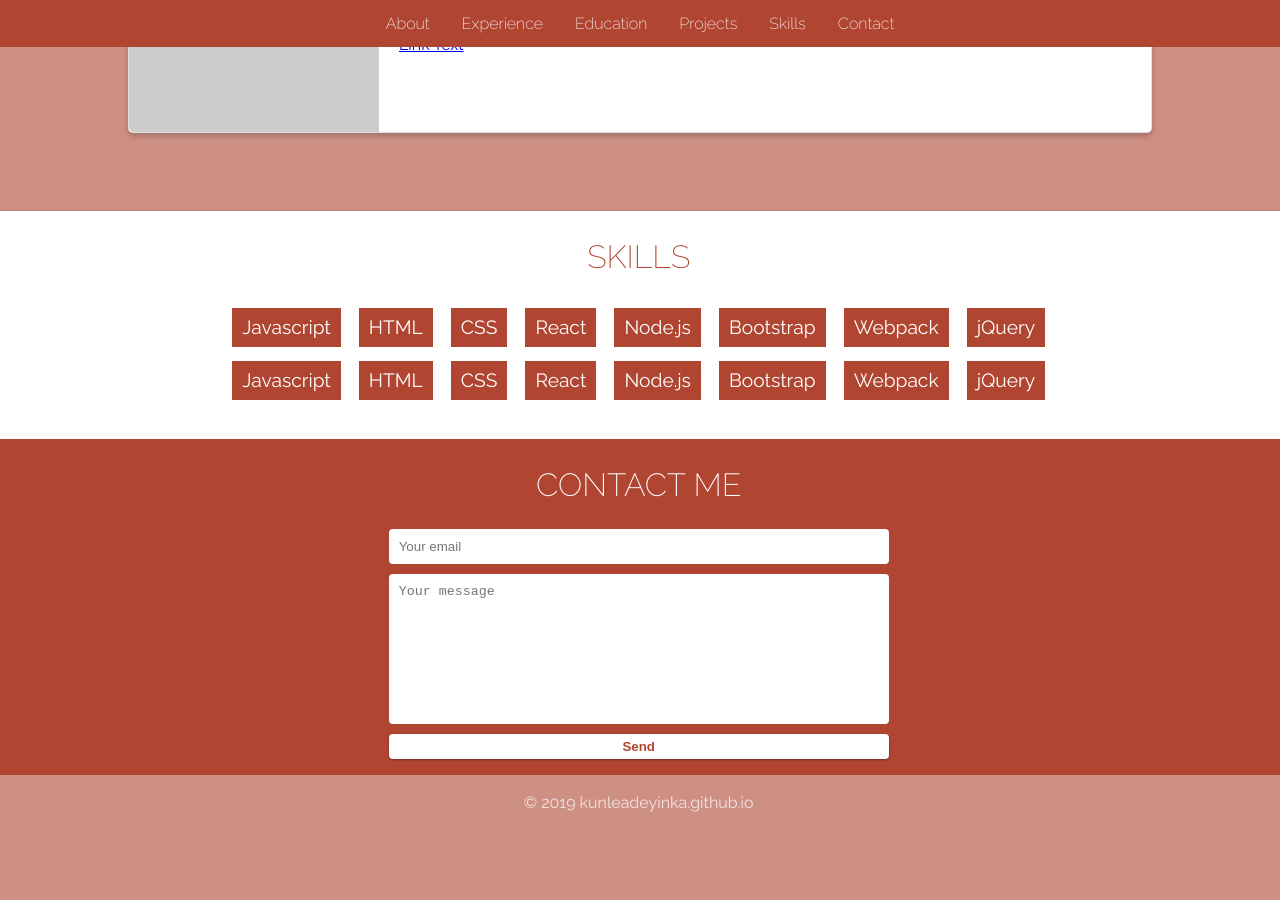
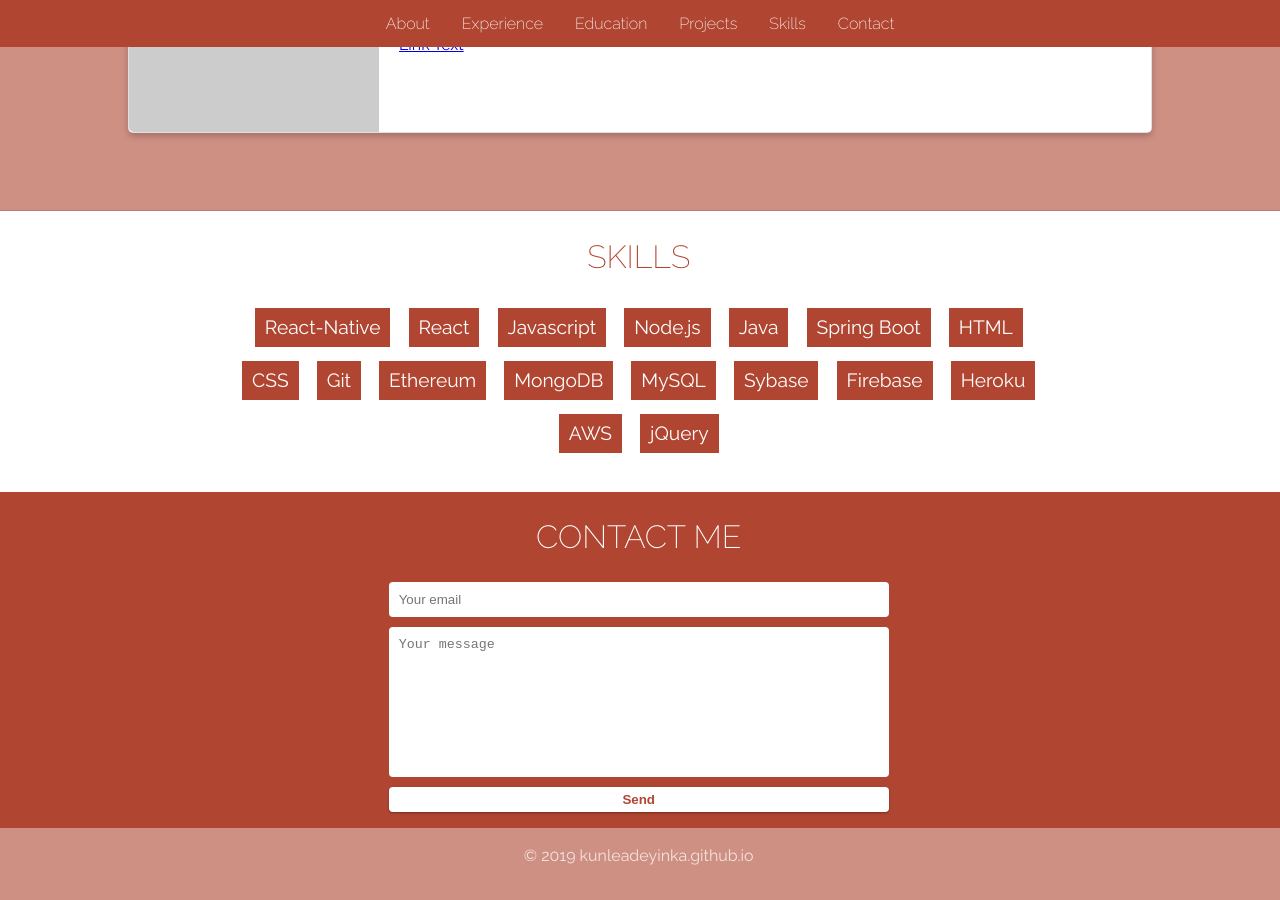
Before and after one commit to kunleAdeyinka/kunleAdeyinka.github.io, a Jekyll site: the page built from index.html, in a window 1280 px wide and 900 px high, scrolled down 3752 px. Built offline with Jekyll 4.4.1, drawn with Linux system fonts in a browser that asks for light colours; Markdown is read by kramdown in place of the engine named in the settings; before the commit the page ends 4599 px from its top, so only the background shows below that.

Commit message:
updated skills section
added my skills to the skill section

```diff
--- a/index.html
+++ b/index.html
@@ -189,21 +189,22 @@ title: Kunle Adeyinka, Home page
         </div>
 	    <div class="content-body">
 			<ul class="ul-skills">
+              <li class="li-skills">React-Native</li>
+              <li class="li-skills">React</li>
               <li class="li-skills">Javascript</li>
+              <li class="li-skills">Node.js</li>
+              <li class="li-skills">Java</li>
+              <li class="li-skills">Spring Boot</li>
               <li class="li-skills">HTML</li>
               <li class="li-skills">CSS</li>
-              <li class="li-skills">React</li>
-              <li class="li-skills">Node.js</li>
-              <li class="li-skills">Bootstrap</li>
-              <li class="li-skills">Webpack</li>
-              <li class="li-skills">jQuery</li>
-              <li class="li-skills">Javascript</li>
-              <li class="li-skills">HTML</li>
-              <li class="li-skills">CSS</li>
-              <li class="li-skills">React</li>
-              <li class="li-skills">Node.js</li>
-              <li class="li-skills">Bootstrap</li>
-              <li class="li-skills">Webpack</li>
+              <li class="li-skills">Git</li>
+              <li class="li-skills">Ethereum</li>
+              <li class="li-skills">MongoDB</li>
+              <li class="li-skills">MySQL</li>
+              <li class="li-skills">Sybase</li>
+              <li class="li-skills">Firebase</li>
+              <li class="li-skills">Heroku</li>
+              <li class="li-skills">AWS</li>
               <li class="li-skills">jQuery</li>
             </ul>
         </div>
```
